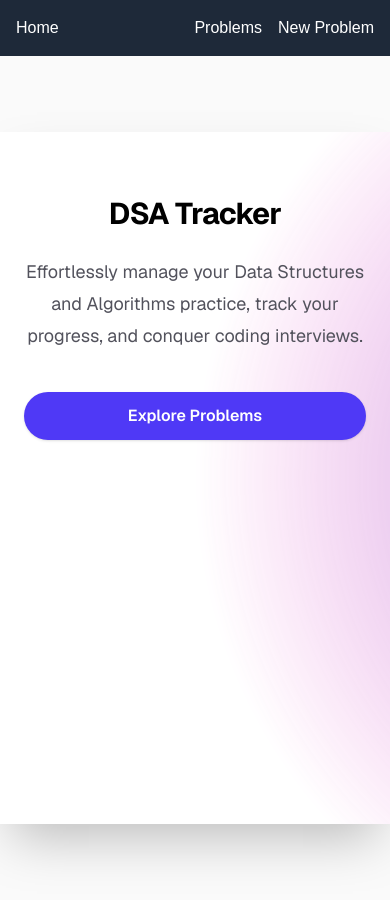
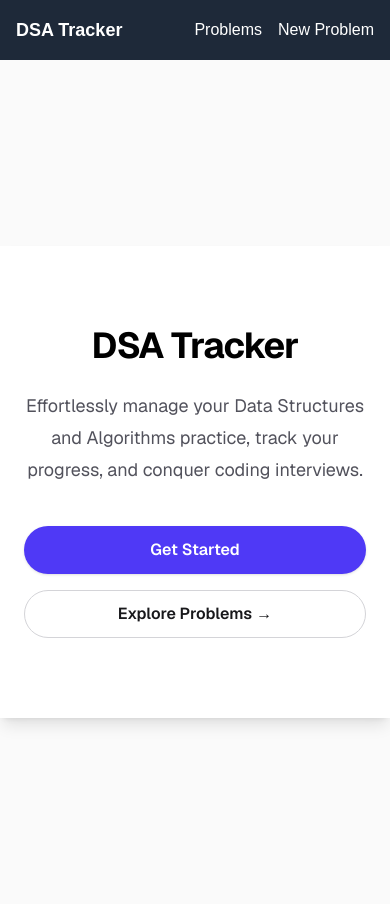
Before and after one commit to prakharDvedi/dsa_tracker, a Next.js app: page / in a window 390 px wide. Built offline with nearby package versions, Linux system fonts and the light colour scheme.

Commit message:
improved navbadr and home page

```diff
--- a/app/api/attempts/route.ts
+++ b/app/api/attempts/route.ts
@@ -32,9 +32,9 @@ export async function POST(request: Request) {
         solved: body.solved,
         timeTaken: body.timeTaken,
         notes: body.notes,
-        codeSnippet: null,
-        approach: null,
-        language: null,
+        codeSnippet: body.codeSnippet,
+        approach: body.approach,
+        language: body.language,
       },
     });
     return NextResponse.json(attempt, { status: 201 });
@@ -49,19 +49,28 @@ export async function GET(request: Request) {
     const { searchParams } = new URL(request.url);
     const problemId = searchParams.get("problemId");
 
-    if (!problemId) {
-      return NextResponse.json(
-        { error: "problemId is required" },
-        { status: 400 }
-      );
+    // Get or create default user
+    let user = await prisma.user.findFirst();
+    if (!user) {
+      user = await prisma.user.create({
+        data: {
+          email: "default@example.com",
+          name: "Default User",
+          password: "temp",
+        },
+      });
     }
 
     const attempts = await prisma.attempt.findMany({
       where: {
-        problemId: problemId,
+        problemId: problemId as string,
+        userId: user.id,
+      },
+      include: {
+        problem: true,
       },
       orderBy: {
-        attemptNumber: "desc",
+        solvedAt: "desc",
       },
     });
 
--- a/app/components/Navbar.tsx
+++ b/app/components/Navbar.tsx
@@ -3,21 +3,29 @@ import Link from "next/link";
 export default function Navbar() {
   return (
     <nav className="bg-gray-800 p-4">
-      <ul className="flex justify-between items-center">
+      <div className="container mx-auto flex justify-between items-center">
+        <Link
+          href="/"
+          className="text-white text-lg font-bold hover:text-gray-300"
+        >
+          DSA Tracker
+        </Link>
+        <ul className="flex space-x-4">
           <li>
-          <Link href="/" className="text-white hover:text-gray-300">
-            Home
-          </Link>
-        </li>
-        <li className="flex space-x-4">
             <Link href="/problems" className="text-white hover:text-gray-300">
               Problems
             </Link>
-          <Link href="/problems/new" className="text-white hover:text-gray-300">
+          </li>
+          <li>
+            <Link
+              href="/problems/new"
+              className="text-white hover:text-gray-300"
+            >
               New Problem
             </Link>
           </li>
         </ul>
+      </div>
     </nav>
   );
 }
--- /dev/null
+++ b/app/dashboard/page.tsx
@@ -0,0 +1,13 @@
+"use client";
+//Data to Fetch:
+// All problems (from /api/problems)
+// All attempts (from /api/attempts - need to modify to get all attempts)
+import { useState } from "react";
+
+export default function Dashboard() {
+  return (
+    <div>
+      <h1>Dashboard</h1>
+    </div>
+  );
+}
--- a/app/page.tsx
+++ b/app/page.tsx
@@ -2,45 +2,35 @@ import Image from "next/image";
 
 function HeroSection() {
   return (
-    <div className="relative isolate overflow-hidden bg-white px-6 pt-16 shadow-2xl dark:bg-black sm:px-16 md:pt-24 lg:flex lg:gap-x-20 lg:px-24 lg:pt-0">
-      <svg
-        viewBox="0 0 1024 1024"
-        className="absolute left-1/2 top-1/2 -z-10 h-[64rem] w-[64rem] -translate-y-1/2 [mask-image:radial-gradient(closest-side,white,transparent)] sm:left-full sm:-ml-80 lg:left-1/2 lg:ml-0 lg:-translate-x-1/2 lg:translate-y-0"
-        aria-hidden="true"
-      >
-        <circle
-          cx={512}
-          cy={512}
-          r={512}
-          fill="url(#759c1415-0410-454c-8f7c-9a820de03641)"
-          fillOpacity="0.7"
-        />
-        <defs>
-          <radialGradient id="759c1415-0410-454c-8f7c-9a820de03641">
-            <stop stopColor="#7775D6" />
-            <stop offset={1} stopColor="#E935C1" />
-          </radialGradient>
-        </defs>
-      </svg>
-      <div className="mx-auto max-w-md text-center lg:mx-0 lg:flex-auto lg:py-32 lg:text-left">
-        <h1 className="text-3xl font-bold tracking-tight text-black dark:text-zinc-50 sm:text-4xl">
+    <div className="relative bg-white px-6 py-20 text-center shadow-lg dark:bg-black sm:px-16 sm:py-24 lg:px-24">
+      <div className="mx-auto max-w-2xl">
+        <h1 className="text-4xl font-bold tracking-tight text-black dark:text-zinc-50 sm:text-5xl">
           DSA Tracker
         </h1>
         <p className="mt-6 text-lg leading-8 text-zinc-600 dark:text-zinc-400">
           Effortlessly manage your Data Structures and Algorithms practice,
           track your progress, and conquer coding interviews.
         </p>
-        <div className="mt-10 flex items-center justify-center gap-x-6 lg:justify-start">
+        <div className="mt-10 flex flex-col items-center justify-center gap-4 sm:flex-row">
+          <a
+            href="/dashboard"
+            className="flex h-12 w-full items-center justify-center rounded-full bg-indigo-600 px-6 text-base font-semibold text-white shadow-sm hover:bg-indigo-500 focus-visible:outline focus-visible:outline-2 focus-visible:outline-offset-2 focus-visible:outline-indigo-600 sm:w-auto"
+            rel="noopener noreferrer"
+          >
+            Get Started
+          </a>
           <a
             href="/problems"
-            className="flex h-12 w-full items-center justify-center gap-2 rounded-full bg-indigo-600 px-5 text-base font-semibold text-white shadow-sm hover:bg-indigo-500 focus-visible:outline focus-visible:outline-2 focus-visible:outline-offset-2 focus-visible:outline-indigo-600 md:w-auto"
+            className="flex h-12 w-full items-center justify-center rounded-full border border-solid border-zinc-300 px-6 text-base font-semibold leading-6 text-zinc-900 transition-colors hover:bg-zinc-100 dark:border-zinc-700 dark:text-zinc-100 dark:hover:bg-zinc-800 sm:w-auto"
             rel="noopener noreferrer"
           >
-            Explore Problems
+            Explore Problems{" "}
+            <span aria-hidden="true" className="ml-1">
+              →
+            </span>
           </a>
         </div>
       </div>
-      <div className="relative mt-16 h-80 lg:mt-8"></div>
     </div>
   );
 }
```
Also changed, not shown: 1 other file (tests, documents, lock files or other folders). Lines whose indentation alone changed are shown as unchanged.
